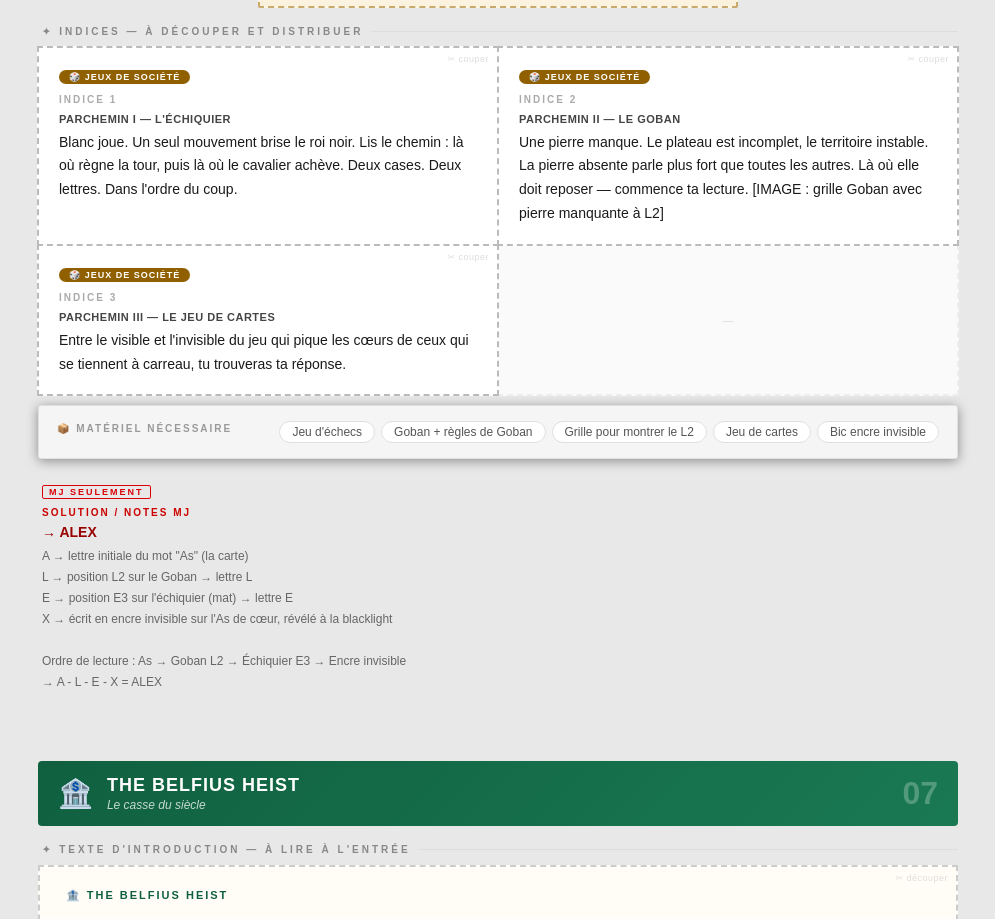
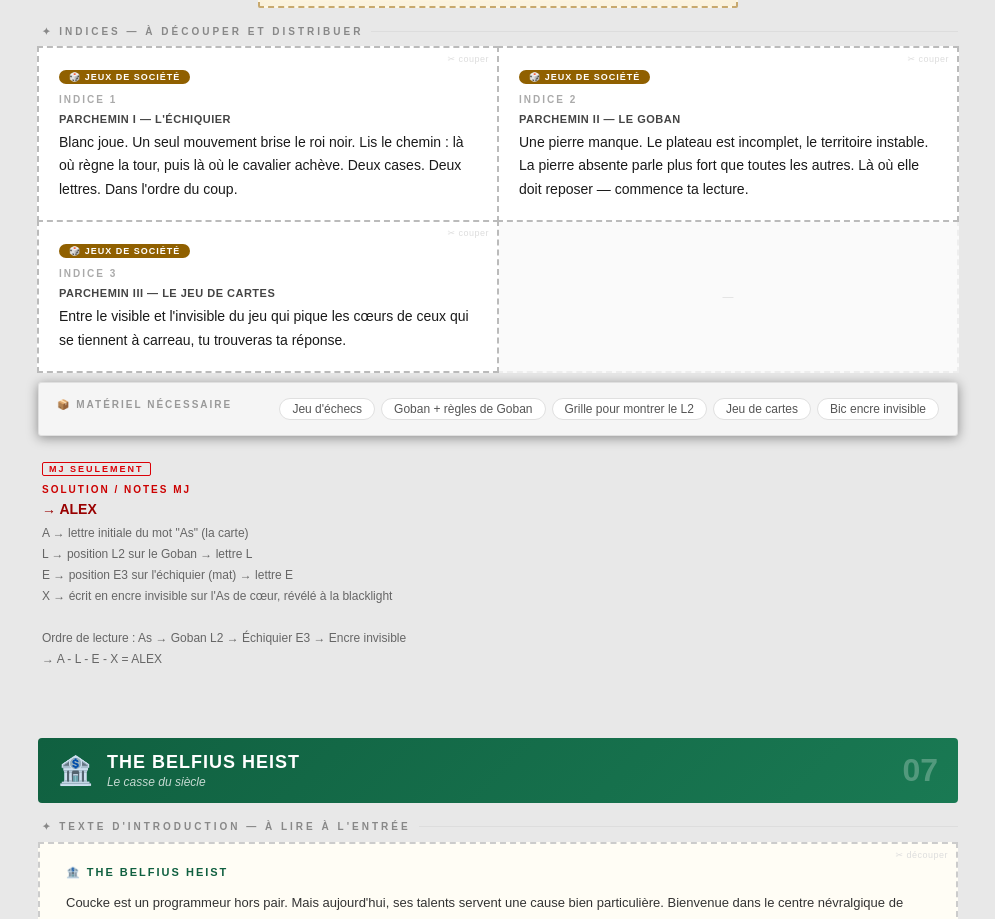
Before and after one commit to GillesdeGhel/evg-coucke, a Next.js app: page /indices in a window 1280 px wide. Shown: the part 7980-8899 px from the top of the page, without its empty margins (142-1137 px from the left). Built offline with nearby package versions, Linux system fonts and the light colour scheme.

Commit message:
remove L2 spoiler from Goban indice text
Co-Authored-By: Claude Sonnet 4.6 <noreply@anthropic.com>

```diff
--- a/pages/indices.jsx
+++ b/pages/indices.jsx
@@ -143,7 +143,7 @@ const ROOMS = [
       {
         num: 2,
         label: "Parchemin II — Le Goban",
-        text: "Une pierre manque. Le plateau est incomplet, le territoire instable. La pierre absente parle plus fort que toutes les autres. Là où elle doit reposer — commence ta lecture. [IMAGE : grille Goban avec pierre manquante à L2]",
+        text: "Une pierre manque. Le plateau est incomplet, le territoire instable. La pierre absente parle plus fort que toutes les autres. Là où elle doit reposer — commence ta lecture.",
       },
       {
         num: 3,
```
